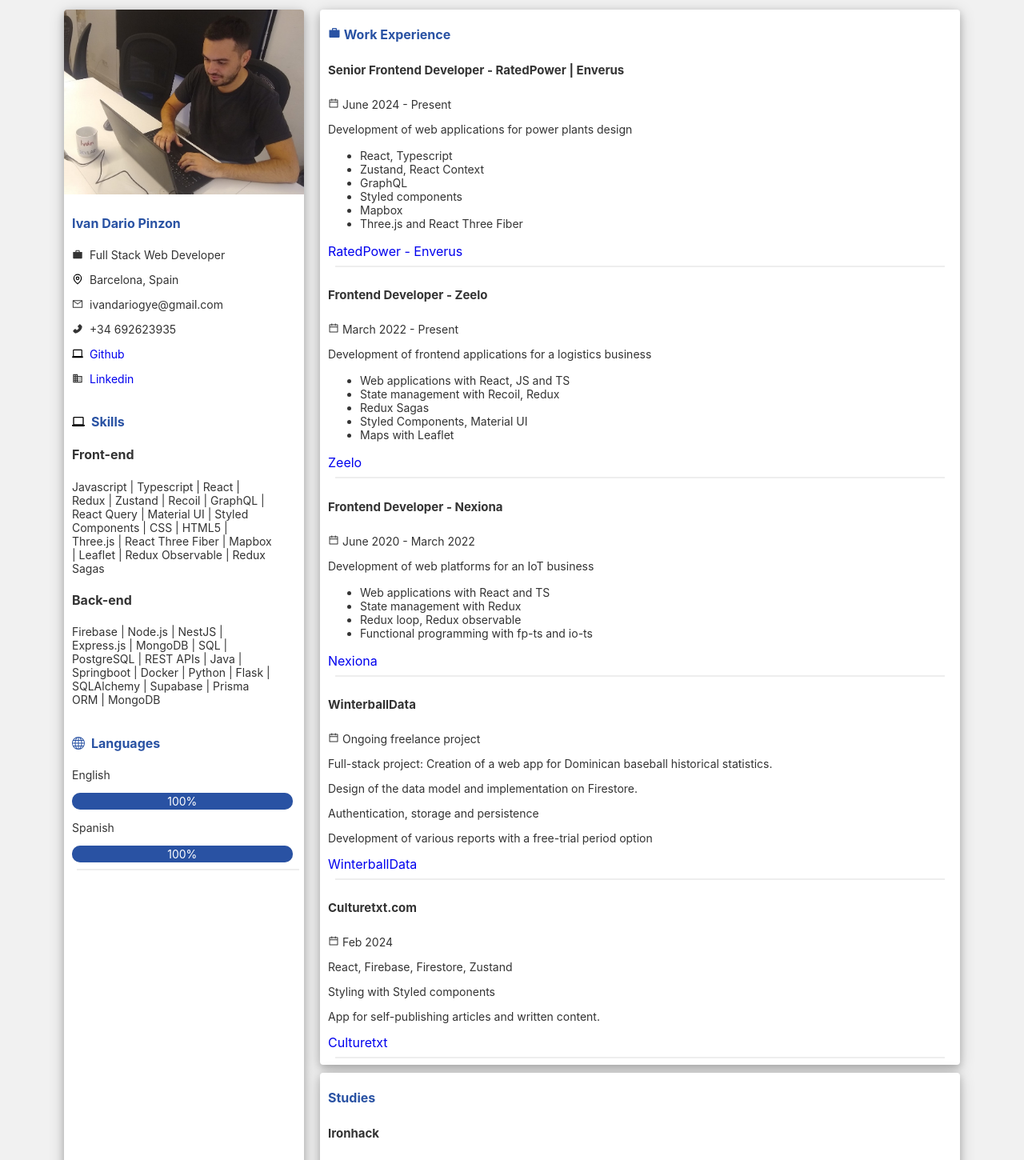
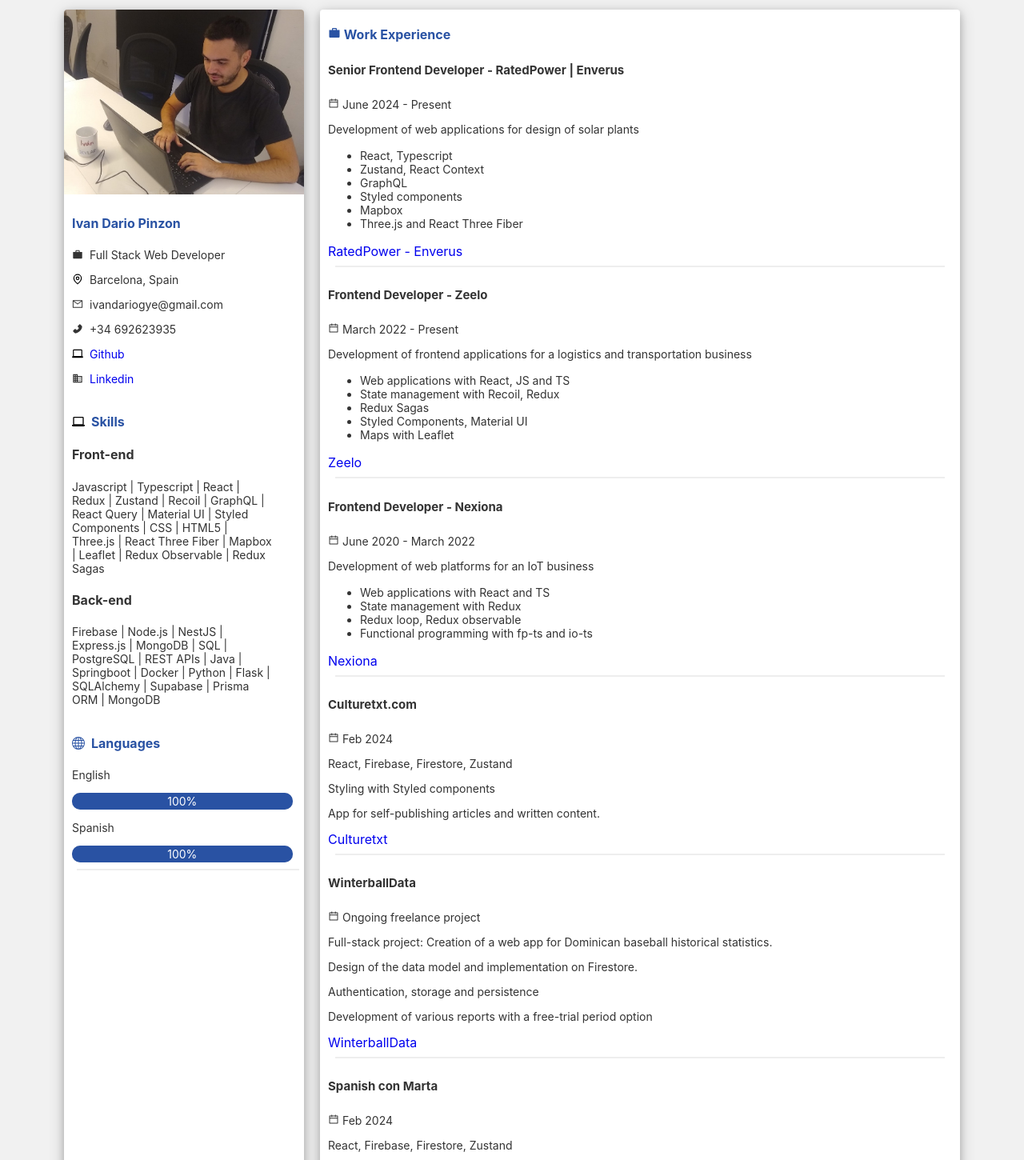
Before and after one commit to ivandax/ivandax_cv, a React (Create React App) app: page / in a window 1280 px wide. Shown: the top 1450 px of the page at 80% size. Built offline with nearby package versions, Linux system fonts and the light colour scheme.

Commit message:
Make corrections

```diff
--- a/src/views/Home.js
+++ b/src/views/Home.js
@@ -20,9 +20,7 @@ function Home() {
               <p>
                 <AiOutlineCalendar /> June 2024 - Present
               </p>
-              <p>
-                Development of web applications for power plants design
-              </p>
+              <p>Development of web applications for design of solar plants</p>
               <ul>
                 <li>React, Typescript</li>
                 <li>Zustand, React Context</li>
@@ -46,7 +44,8 @@ function Home() {
                 <AiOutlineCalendar /> March 2022 - Present
               </p>
               <p>
-                Development of frontend applications for a logistics business
+                Development of frontend applications for a logistics and
+                transportation business
               </p>
               <ul>
                 <li>Web applications with React, JS and TS</li>
@@ -86,13 +85,30 @@ function Home() {
             </div>
             <hr />
             <div className="mildMargin">
+              <h5>Culturetxt.com</h5>
+              <p>
+                <AiOutlineCalendar /> Feb 2024
+              </p>
+              <p>React, Firebase, Firestore, Zustand</p>
+              <p>Styling with Styled components</p>
+              <p>App for self-publishing articles and written content.</p>
+              <a
+                href="https://culturetxt.com"
+                target="_blank"
+                rel="noopener noreferrer"
+              >
+                Culturetxt
+              </a>
+            </div>
+            <hr />
+            <div className="mildMargin">
               <h5>WinterballData</h5>
               <p>
                 <AiOutlineCalendar /> Ongoing freelance project
               </p>
               <p>
-                Full-stack project: Creation of a web app for Dominican baseball historical
-                statistics.
+                Full-stack project: Creation of a web app for Dominican baseball
+                historical statistics.
               </p>
               <p>Design of the data model and implementation on Firestore.</p>
               <p>Authentication, storage and persistence</p>
@@ -109,21 +125,19 @@ function Home() {
             </div>
             <hr />
             <div className="mildMargin">
-              <h5>Culturetxt.com</h5>
+              <h5>Spanish con Marta</h5>
               <p>
                 <AiOutlineCalendar /> Feb 2024
               </p>
               <p>React, Firebase, Firestore, Zustand</p>
               <p>Styling with Styled components</p>
-              <p>
-                App for self-publishing articles and written content.
-              </p>
+              <p>Web app for spanish lessons</p>
               <a
-                href="https://culturetxt.com"
+                href="https://spanishconmarta.com/home"
                 target="_blank"
                 rel="noopener noreferrer"
               >
-                Culturetxt
+                Spanish con Marta
               </a>
             </div>
             <hr />
```
